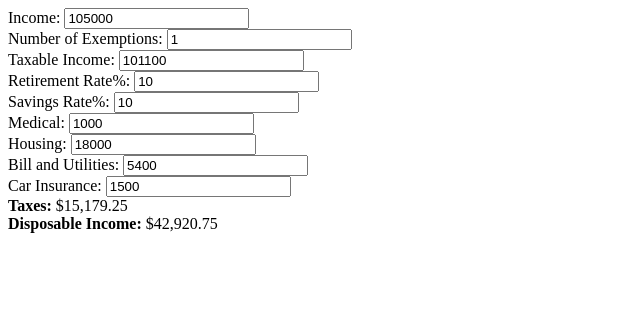
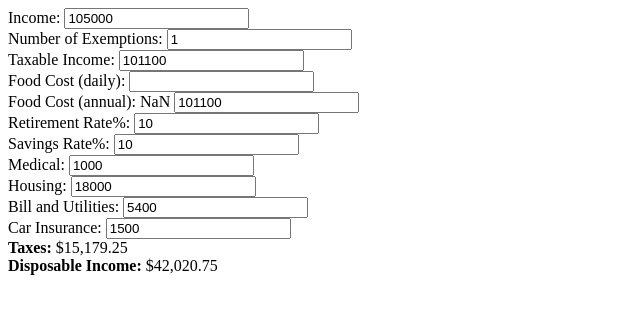
Before and after one commit to jdlawrence/IncomeAnalysis, a website: page client/index.html in a window 1280 px wide. Shown: the whole page, without its empty margins (0-640 px from the left). Drawn offline with nearby package versions, Linux system fonts and the light colour scheme.

Commit message:
Working on food cost expense

```diff
--- a/client/app.js
+++ b/client/app.js
@@ -22,10 +22,10 @@ app.controller('incomeController', ['$scope', 'Calculate', function($scope, Calc
   $scope.expenses = {
     housing: 18000,
     bills: 5400,
+    food: 30,
     savingsRate: 10,
     housing: 18000,
     utilities: 5400,
-    food: 10950,
     carInsurance: 1500,
     medical: 1000,
     retirementRate: 10,
@@ -43,6 +43,7 @@ app.controller('incomeController', ['$scope', 'Calculate', function($scope, Calc
                             - $scope.expenses.carInsurance
                             - $scope.expenses.housing
                             - $scope.expenses.bills
+                            - $scope.expenses.food * 30
                             - $scope.tax;
   };
 
--- a/client/index.html
+++ b/client/index.html
@@ -18,6 +18,12 @@
       </div>
       <div>
         Taxable Income: <input type="number" min="0" ng-model="taxableIncome" ng-init="updateIncome()" ng-change="updateIncome()">
+      </div>
+      <div>
+        Food Cost (daily): <input type="number" min="0" ng-model="food" ng-init="updateIncome()" ng-change="updateIncome()">
+      </div>
+      <div>
+        Food Cost (annual):  {{ food * 365 }} <input type="number" min="0" ng-model="taxableIncome" ng-init="updateIncome()" ng-change="updateIncome()">
       </div>
       <div>
         Retirement Rate%: <input type="number" min="0" ng-model="expenses.retirementRate" ng-change="updateIncome()">
```
